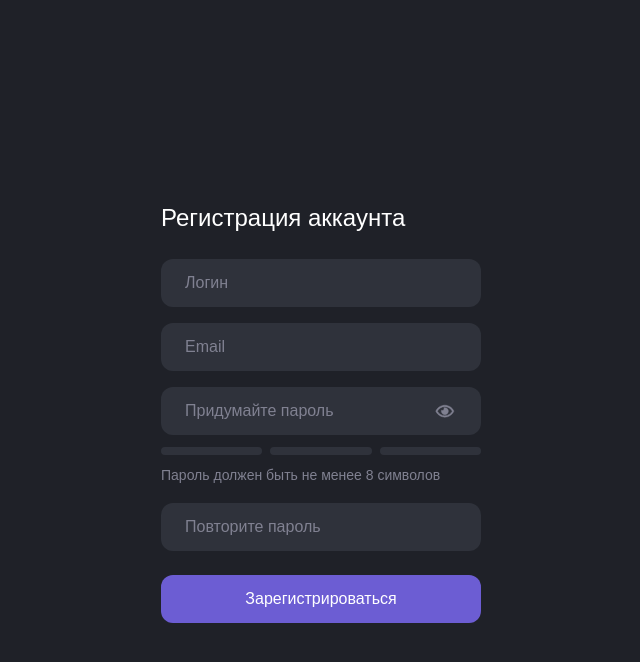
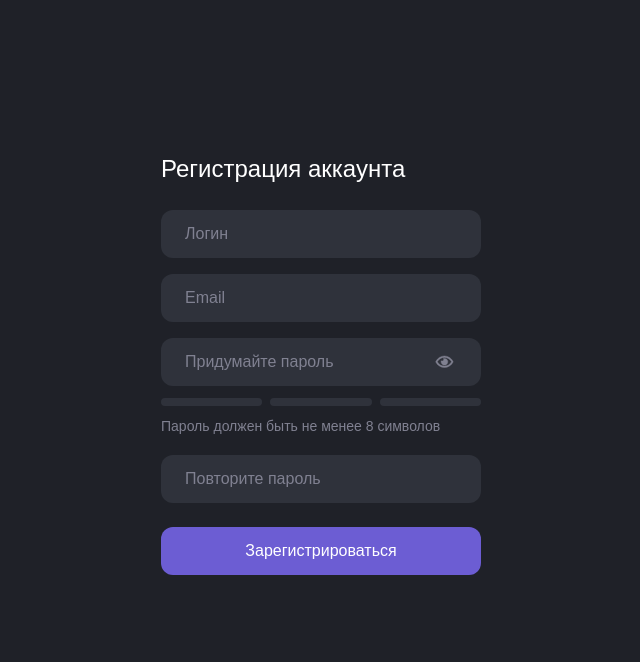
Before and after one commit to NikitaSheremeta/wildhunt-client-personal-cabinet, a Vue app: page /signup in a window 1280 px wide. Shown: the top 662 px of the page, without its empty margins (319-959 px from the left). Built offline with nearby package versions, Linux system fonts and the light colour scheme; a web font is replaced by a local one.

Commit message:
Creating field validation pt.1

```diff
--- a/src/components/framework/BaseIcon.vue
+++ b/src/components/framework/BaseIcon.vue
@@ -7,7 +7,7 @@
     :width="width"
     :height="height"
     :fill="color"
-    viewBox="0 0 48 48"
+    viewBox="0 0 50 50"
   >
     <template v-if="icon === 'eye'">
       <path
@@ -22,17 +22,11 @@
     </template>
 
     <template v-if="icon === 'check'">
-      <g>
-        <line x1="5.13941" y1="23.0785" x2="17.9741" y2="35.7574" stroke-width="6" stroke-linecap="round"/>
-        <path d="M18.5 36L43.0416 11" stroke-width="6" stroke-linecap="round"/>
-      </g>
+      <path d="M25 1C11.7451 1 1 11.7451 1 25C1 38.2549 11.7451 49 25 49C38.2549 49 49 38.2549 49 25C49 11.7451 38.2549 1 25 1ZM25 44.2C14.4131 44.2 5.8 35.5869 5.8 25C5.8 14.4131 14.4131 5.8 25 5.8C35.5869 5.8 44.2 14.4131 44.2 25C44.2 35.5869 35.5869 44.2 25 44.2ZM32.9031 16.9031L21.8 28.0062L17.0969 23.3031C16.1594 22.3656 14.6406 22.3656 13.7031 23.3031C12.7656 24.2406 12.7656 25.7594 13.7031 26.6969L20.1031 33.0969C20.5719 33.5656 21.1844 33.8 21.8 33.8C22.4156 33.8 23.0281 33.5656 23.4969 33.0969L36.2969 20.2969C37.2344 19.3594 37.2344 17.8406 36.2969 16.9031C35.3594 15.9656 33.8406 15.9656 32.9031 16.9031Z"/>
     </template>
 
     <template v-if="icon === 'exclamation'">
-      <g>
-        <line x1="24" y1="6" x2="24" y2="30" stroke-width="6" stroke-linecap="round"/>
-        <circle cx="24" cy="42" r="3"/>
-      </g>
+      <path d="M25 1C11.7451 1 1 11.7451 1 25C1 38.2549 11.7451 49 25 49C38.2549 49 49 38.2549 49 25C49 11.7451 38.2549 1 25 1ZM25 44.2C14.4131 44.2 5.8 35.5869 5.8 25C5.8 14.4131 14.4131 5.8 25 5.8C35.5869 5.8 44.2 14.4131 44.2 25C44.2 35.5869 35.5869 44.2 25 44.2ZM25 29.8C26.325 29.8 27.4 28.725 27.4 27.4V14.6C27.4 13.275 26.325 12.2 25 12.2C23.675 12.2 22.6 13.275 22.6 14.6V27.4C22.6 28.725 23.675 29.8 25 29.8ZM25 33.1123C23.2637 33.1123 21.8562 34.5199 21.8562 36.2561C21.8562 37.9924 23.2637 39.4 25 39.4C26.7363 39.4 28.1438 37.9924 28.1438 36.2561C28.1438 34.5199 26.7363 33.1123 25 33.1123Z"/>
     </template>
   </svg>
 </template>
@@ -47,11 +41,11 @@ export default {
     },
     width: {
       type: [Number, String],
-      default: 20
+      default: 18
     },
     height: {
       type: [Number, String],
-      default: 20
+      default: 18
     },
     color: {
       type: String,
--- a/src/components/framework/BaseInput.vue
+++ b/src/components/framework/BaseInput.vue
@@ -11,6 +11,8 @@
       >
         <BaseIcon
           :icon="local.type === 'password' ? 'eye' : 'eye-slash'"
+          width="20"
+          height="20"
           color="secondary"
         />
       </a>
@@ -19,20 +21,13 @@
         <BaseIcon :icon="iconName" color="secondary" />
       </span>
 
-      <transition name="fade">
-        <span v-if="successStatus" class="field-icon">
-          <BaseIcon icon="check" color="success" width="18" height="18" />
-        </span>
-      </transition>
+      <span v-if="successStatusModifier" class="field-icon">
+        <BaseIcon icon="check" color="success" />
+      </span>
 
-      <transition name="fade">
-        <span
-          v-if="!successStatus && successStatus !== null"
-          class="field-icon"
-        >
-          <BaseIcon icon="exclamation" color="danger" width="18" height="18" />
-        </span>
-      </transition>
+      <span v-if="errorStatusModifier" class="field-icon">
+        <BaseIcon icon="exclamation" color="danger" />
+      </span>
     </label>
 
     <div
@@ -120,16 +115,18 @@ export default {
         value: '',
         type: ''
       },
-      icon: {
-        success: false,
-        danger: false
-      },
       strength: {}
     };
   },
   computed: {
     computedClasses() {
       return [this.baseClassName];
+    },
+    successStatusModifier() {
+      return this.successStatus;
+    },
+    errorStatusModifier() {
+      return !this.successStatus && this.successStatus !== null;
     },
     hasInfoSlot() {
       return Boolean(this.$slots.info);
@@ -161,11 +158,6 @@ export default {
       immediate: true,
       handler(value) {
         this.local.type = value;
-      }
-    },
-    isPasswordEqual: {
-      handler(value) {
-        this.icon.success = value;
       }
     }
   },
@@ -348,15 +340,5 @@ $colors: (
       color: $danger;
     }
   }
-
-  .fade-enter-active,
-  .fade-leave-active {
-    transition: opacity 0.6s ease;
-  }
-
-  .fade-enter-from,
-  .fade-leave-to {
-    opacity: 0;
-  }
 }
 </style>
--- a/src/views/Signup.vue
+++ b/src/views/Signup.vue
@@ -11,7 +11,9 @@
           placeholder="Логин"
         >
           <template #error>
-            <span v-if="isUserNameError"> К сожалению, логин занят </span>
+            <span v-if="isUserNameError">
+              К сожалению, данный логин уже занят
+            </span>
           </template>
         </BaseInput>
 
@@ -57,7 +59,6 @@
 <script>
 import BaseInput from '../components/framework/BaseInput';
 import BaseButton from '../components/framework/BaseButton';
-import { useDebounce } from '../components/use/debounce';
 
 export default {
   components: {
@@ -76,29 +77,34 @@ export default {
     };
   },
   watch: {
-    password: useDebounce(function (value) {
+    password: {
+      handler(value) {
         if (this.repeatPassword.length !== 0) {
           this.isPasswordEqual =
             value.length !== 0 && value === this.repeatPassword;
 
-        this.isPasswordEqualError =
-          this.repeatPassword.length !== 0 && !this.isPasswordEqual;
+          this.isPasswordEqualError = !this.isPasswordEqual;
         }
-    }),
-    repeatPassword: useDebounce(function (value) {
+      }
+    },
+    repeatPassword: {
+      handler(value) {
         this.isPasswordEqual =
           value.length !== 0 && value === this.password ? true : null;
 
         this.isPasswordEqualError = false;
-    }, 0)
+      }
+    }
   },
   methods: {
     checkPasswordIsEqual(event) {
       const value = event.target.value;
 
+      if (value.length !== 0) {
         this.isPasswordEqual = value === this.password;
 
-      this.isPasswordEqualError = value.length !== 0 && !this.isPasswordEqual;
+        this.isPasswordEqualError = !this.isPasswordEqual;
+      }
     }
   }
 };
@@ -112,11 +118,11 @@ export default {
 
 .row {
   display: flex;
-  align-items: center;
   justify-content: center;
 }
 
 .form {
+  margin-top: 128px;
   width: 320px;
 
   &-title {
```
Lines whose indentation alone changed are shown as unchanged.
